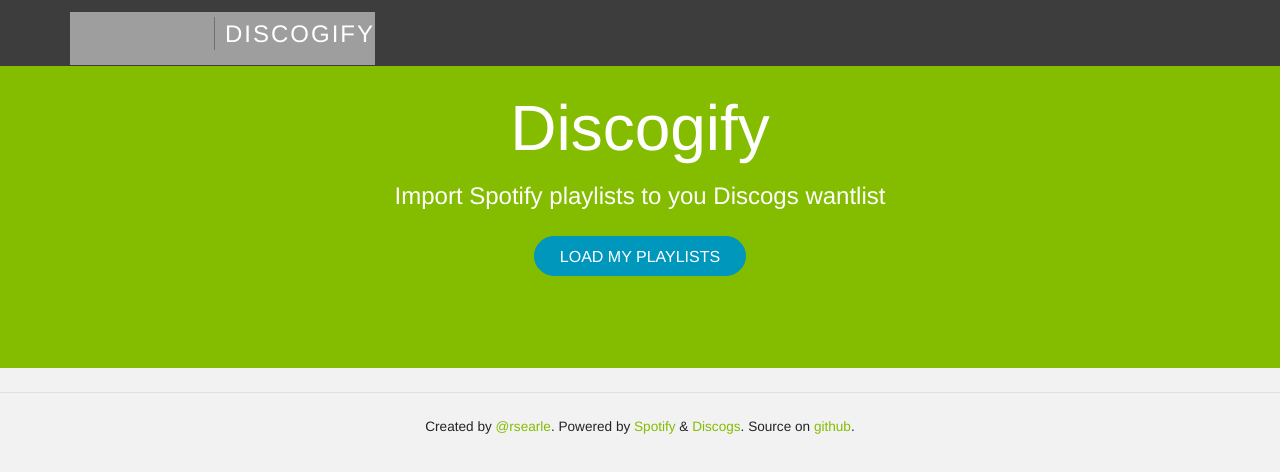
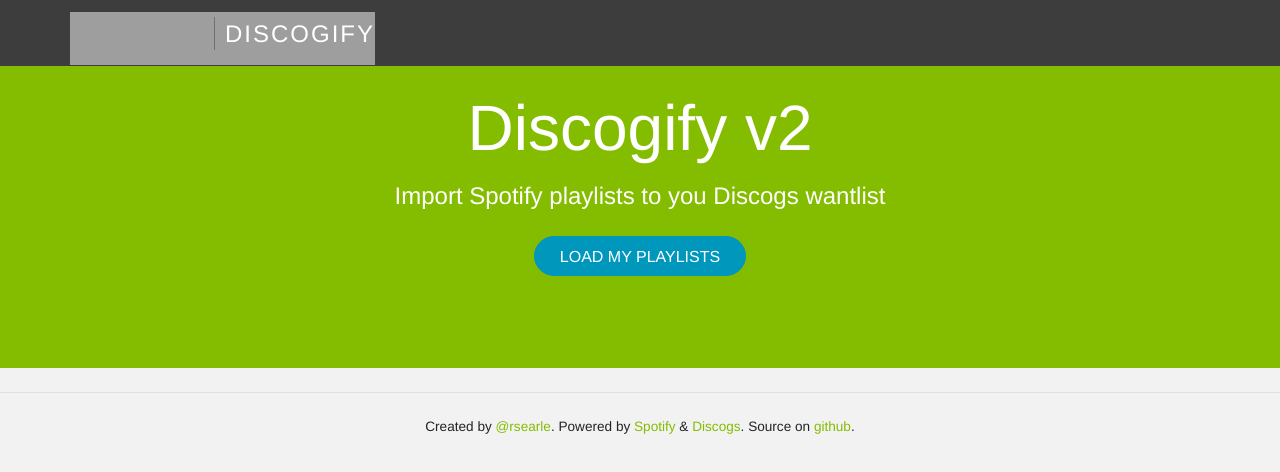
Before and after one commit to hypertrifle/Discogify, a website: page index.html in a window 1280 px wide. Drawn offline with nearby package versions, Linux system fonts and the light colour scheme; grey boxes are pictures that could not be loaded; a web font is replaced by a local one.

Commit message:
githubiotest

```diff
--- a/index.html
+++ b/index.html
@@ -47,7 +47,7 @@
     <div id="search" class="hero-unit">
        <div class="container">
           <div id="intro">
-            <h1>Discogify</h1>
+            <h1>Discogify v2</h1>
             <p class="lead">Import Spotify playlists to you Discogs wantlist</p>
             <div id="search-form" class="form-inline">
                 <span class="xform-control">
```
